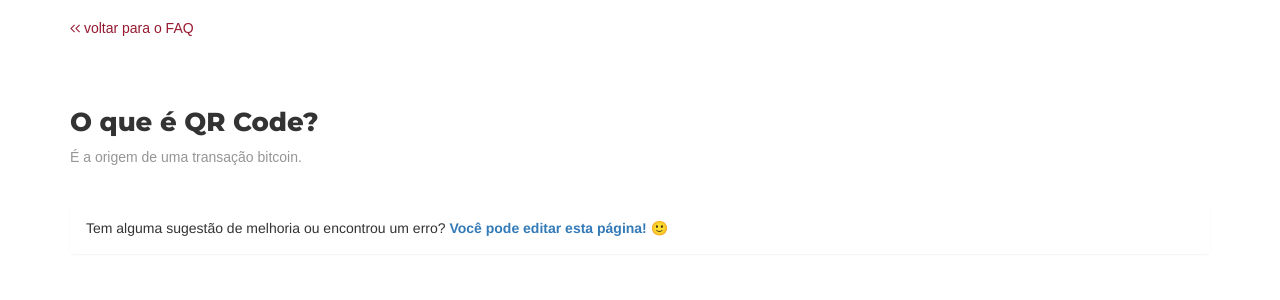
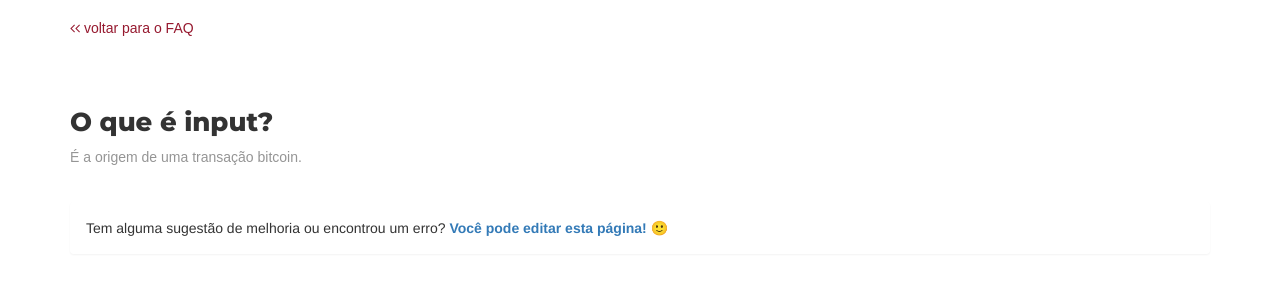
Before and after one commit to digitalbre/brecoins.github.io, a Jekyll site: the page built from faq/o-que-e-input.md, in a window 1280 px wide and 900 px high, scrolled down 448 px. Shown: the part 154-454 px from the top of the window. Built offline with Jekyll 4.4.1, drawn with Linux system fonts in a browser that asks for light colours; nearby versions of some CDN libraries; some web fonts are replaced; a script that is not in the unit is left out; part of the change alters nothing that is shown.

Commit message:
Update o-que-e-input.md

```diff
--- a/faq/o-que-e-input.md
+++ b/faq/o-que-e-input.md
@@ -1,7 +1,7 @@
 ---
-title: O que é QR Code?
-seotitle: O que é QR Code?
-description: O que é QR Code?
+title: O que é input?
+seotitle: Saiba o que é input de uma transação de bitcoins.
+description: Saiba o que é input de uma transação de bitcoins.
 layout: faqpage
 ---
 É a origem de uma transação bitcoin.
```
